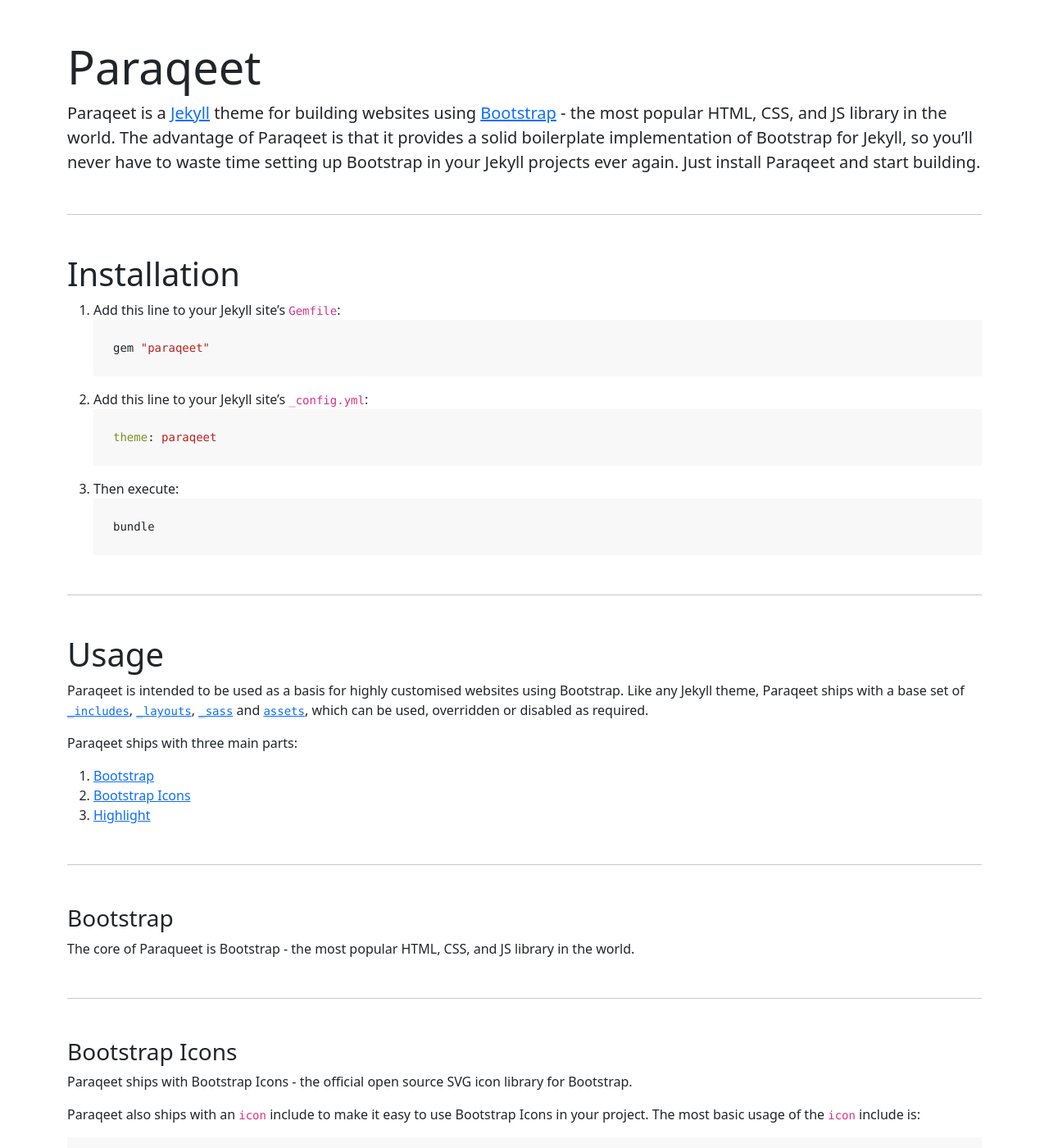
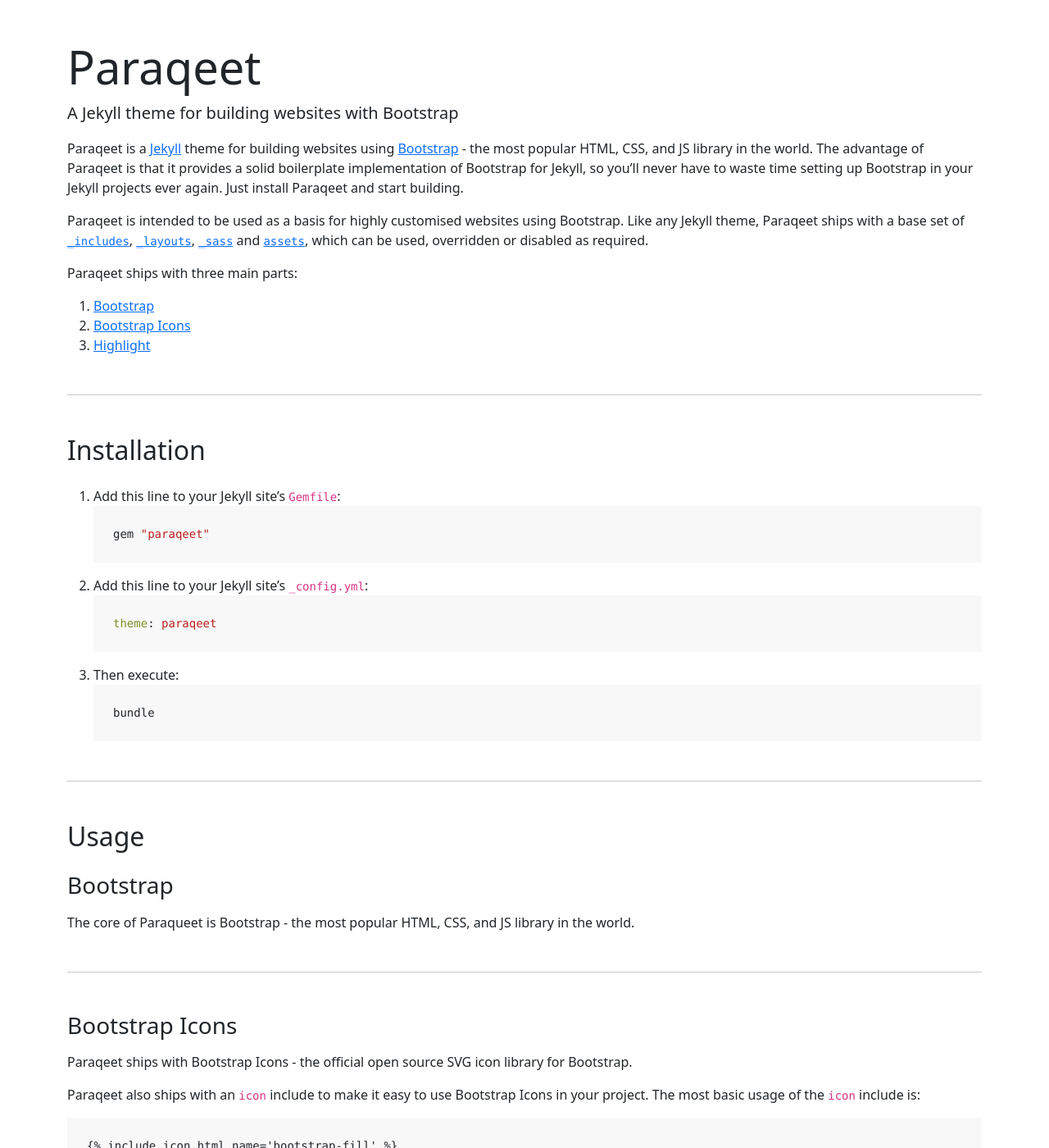
Before and after one commit to signified/paraqeet, a Jekyll site: the page built from index.md, in a window 1280 px wide and 1400 px high. Shown: the whole window at 82% size. Built offline with Jekyll 4.4.1, drawn with Linux system fonts in a browser that asks for light colours; our own code applies the rules of GitHub Pages for plain Markdown files.

Commit message:
Update index.md

````diff
--- a/index.md
+++ b/index.md
@@ -2,17 +2,27 @@
 layout: home
 ---
 
-# Paraqeet
+# {{ site.title }}
 {: .display-4}
 
+{{ site.description }}
+{: .lead}
+
 Paraqeet is a [Jekyll](https://jekyllrb.com/) theme for building websites using [Bootstrap](https://getbootstrap.com/) - the most popular HTML, CSS, and JS library in the world. The advantage of Paraqeet is that it provides a solid boilerplate implementation of Bootstrap for Jekyll, so you'll never have to waste time setting up Bootstrap in your Jekyll projects ever again. Just install Paraqeet and start building.
-{: .lead}
+
+Paraqeet is intended to be used as a basis for highly customised websites using Bootstrap. Like any Jekyll theme, Paraqeet ships with a base set of [`_includes`](https://github.com/signified/paraqeet/tree/main/_includes), [`_layouts`](https://github.com/signified/paraqeet/tree/main/_layouts), [`_sass`](https://github.com/signified/paraqeet/tree/main/_sass) and [`assets`](https://github.com/signified/paraqeet/tree/main/assets), which can be used, overridden or disabled as required.
+
+Paraqeet ships with three main parts:
+
+1. [Bootstrap](#bootstrap)
+1. [Bootstrap Icons](#bootstrap-icons)
+1. [Highlight](#highlight)
 
 ---
 {: .my-5}
 
 ## Installation
-{: .display-6}
+{: .mb-4}
 
 1. Add this line to your Jekyll site's `Gemfile`:
 ```ruby
@@ -31,20 +41,10 @@
 {: .my-5}
 
 ## Usage
-{: .display-6}
-
-Paraqeet is intended to be used as a basis for highly customised websites using Bootstrap. Like any Jekyll theme, Paraqeet ships with a base set of [`_includes`](https://github.com/signified/paraqeet/tree/main/_includes), [`_layouts`](https://github.com/signified/paraqeet/tree/main/_layouts), [`_sass`](https://github.com/signified/paraqeet/tree/main/_sass) and [`assets`](https://github.com/signified/paraqeet/tree/main/assets), which can be used, overridden or disabled as required.
-
-Paraqeet ships with three main parts:
-
-1. [Bootstrap](#bootstrap)
-1. [Bootstrap Icons](#bootstrap-icons)
-1. [Highlight](#highlight)
-
----
-{: .my-5}
+{: .mb-4}
 
 ### Bootstrap
+{: .mb-3}
 
 The core of Paraqueet is Bootstrap - the most popular HTML, CSS, and JS library in the world.
 
@@ -52,6 +52,7 @@
 {: .my-5}
 
 ### Bootstrap Icons
+{: .mb-3}
 
 Paraqeet ships with Bootstrap Icons - the official open source SVG icon library for Bootstrap.
 
@@ -73,6 +74,7 @@
 {: .my-5}
 
 #### Options
+{: .mb-3}
 
 | Option   | Description                                                                                        | Type   | Deafult  | Required? |
 |----------|----------------------------------------------------------------------------------------------------|--------|----------|-----------|
@@ -88,5 +90,6 @@
 {: .my-5}
 
 ### Highlight
+{: .mb-3}
 
 Paraqeet supports syntax highlighting out of the box by providing the full set of [Rouge](http://rouge.jneen.net/) and [Pygments](https://pygments.org/) themes for Jekyll's built-in [code snippet highlighting](https://jekyllrb.com/docs/liquid/tags/#code-snippet-highlighting).
````
